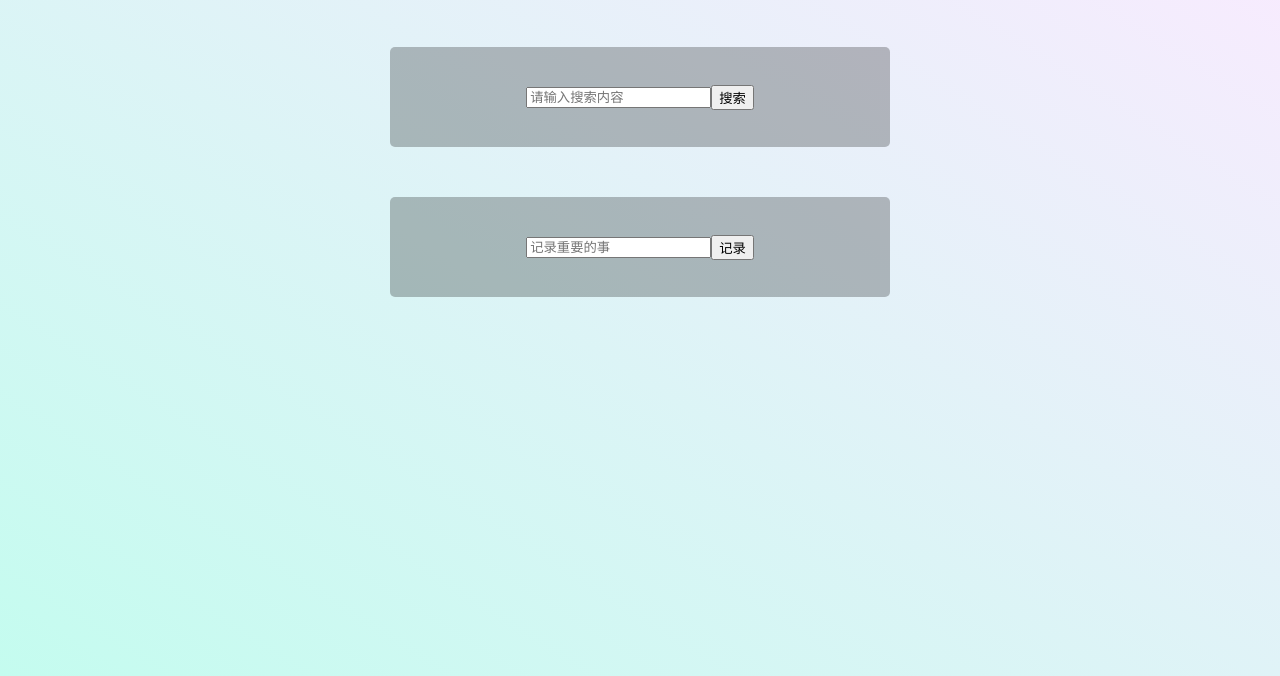
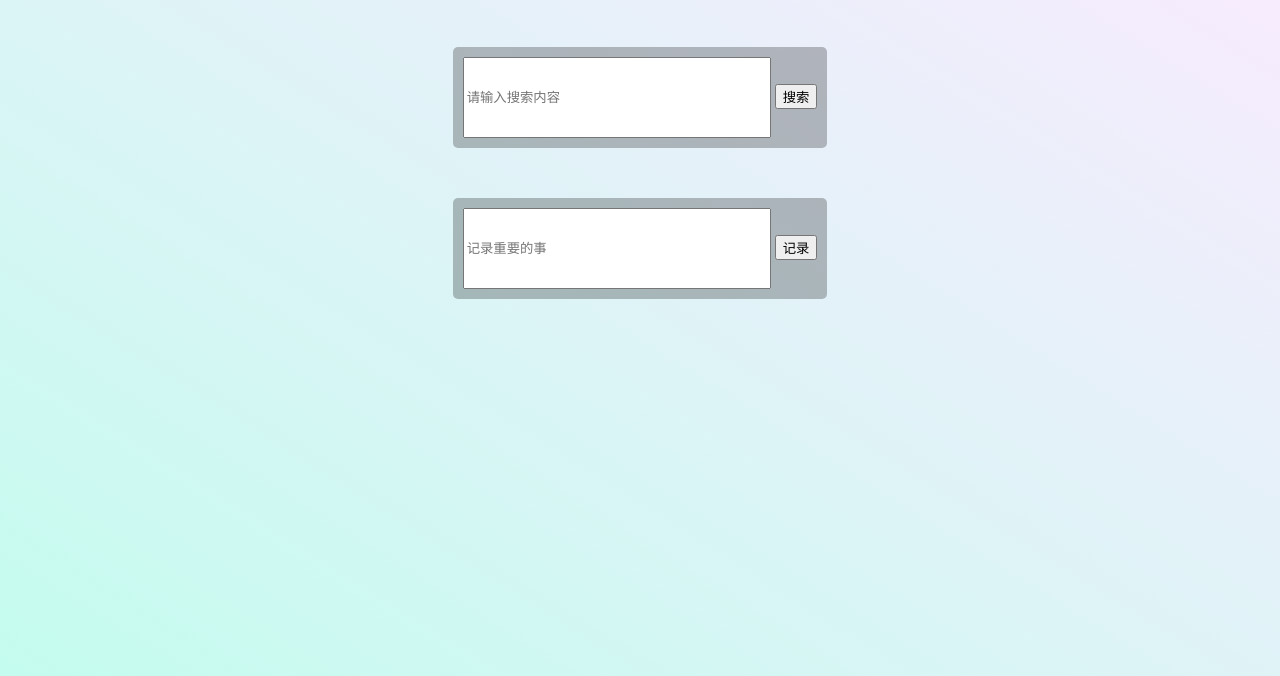
Before and after one commit to BJianYu/startingPage, a plain HTML site: page index.html in a window 1280 px wide. Shown: the part 124-800 px from the top of the page. Drawn offline with Linux system fonts and the light colour scheme.

Commit message:
third commit

```diff
--- a/index.css
+++ b/index.css
@@ -3,10 +3,6 @@
         display: flex;
         flex-direction: column;
         align-items: center;
-    }
-
-    body>div {
-        width: 500px;
     }
 }
 
@@ -25,11 +21,6 @@ body>h1 {
 body>div {
     background: rgba(0, 0, 0, 0.25);
     border-radius: 5px;
-    height: 100px;
-    display: flex;
-    align-items: center;
-    justify-content: center;
-    flex-wrap: wrap;
 }
 
 .search {
@@ -39,3 +30,13 @@ body>div {
 .write {
     margin: 25px 10px 25px 10px;
 }
+
+input[type='text'] {
+    height: 75px;
+    width: 300px;
+    margin: 10px 0px 10px 10px;
+}
+
+button {
+    margin: 10px 10px 10px 0px;
+}
```
